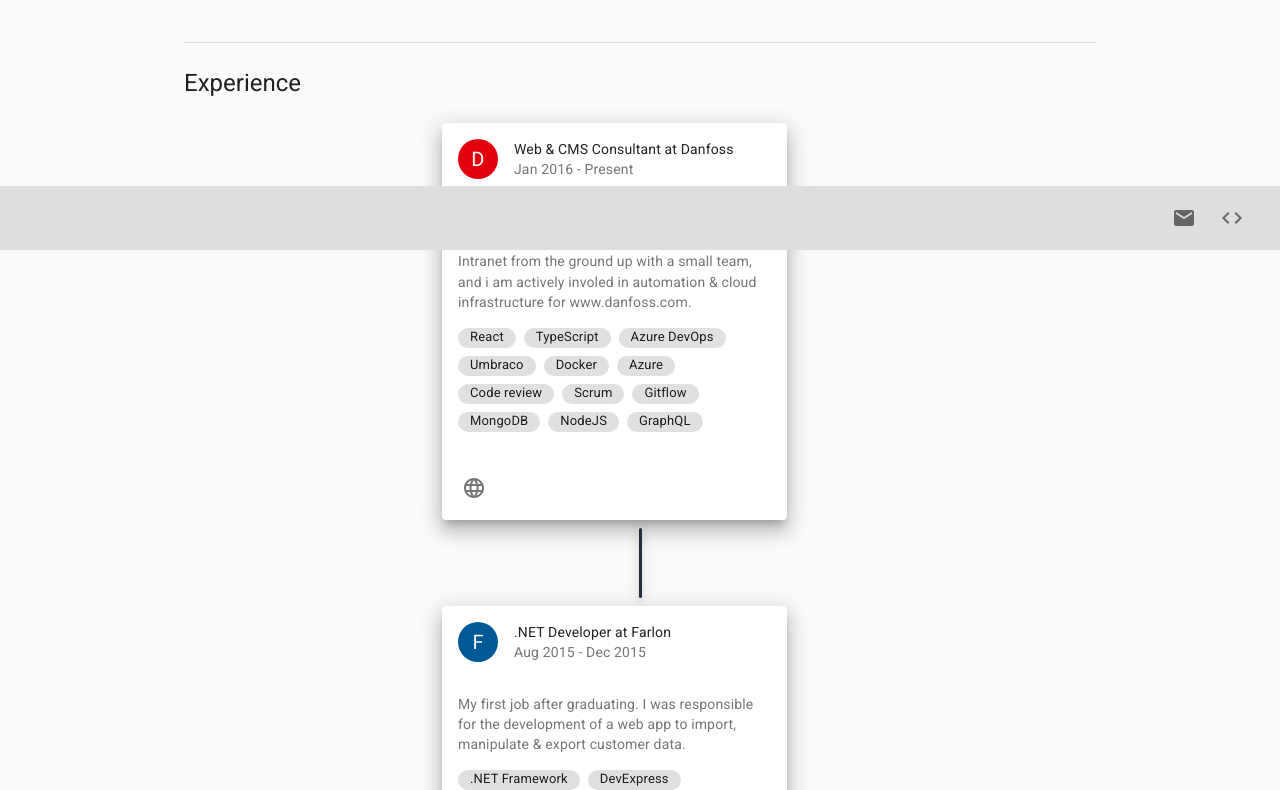
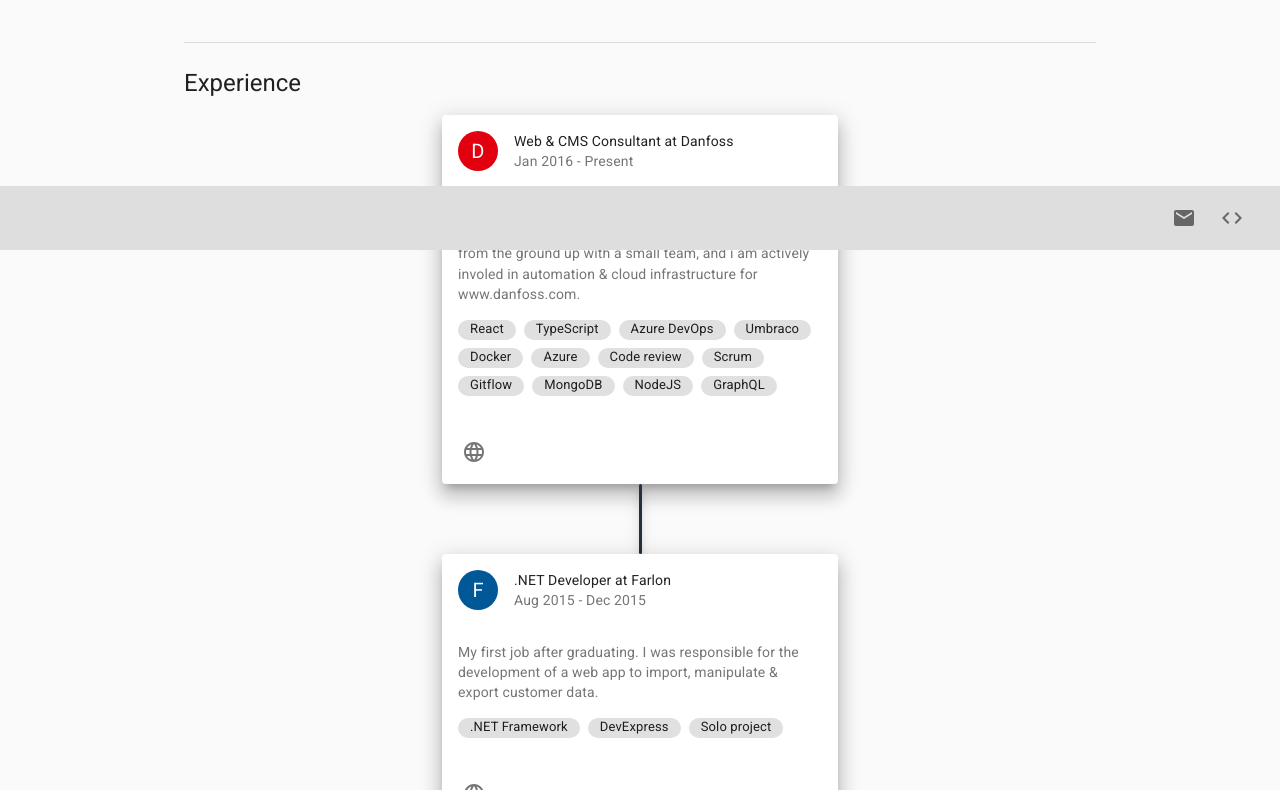
Before and after one commit to alexbechmann/cv, a React (Create React App) app: page / in a window 1280 px wide. Shown: the part 550-1340 px from the top of the page. Built offline with nearby package versions, Linux system fonts and the light colour scheme.

Commit message:
fixed card size

```diff
--- a/src/components/Experience.tsx
+++ b/src/components/Experience.tsx
@@ -73,7 +73,7 @@ const Experience = () => {
   const classes = useStyles({});
   return (
     <Container maxWidth="xs">
-      <Grid container spacing={2} className={classes.root}>
+      <Grid container className={classes.root}>
         {jobs
           .map((job, index) => (
             <Slide key={job.companyName} in={true} direction={index % 2 ? 'left' : 'right'}>
--- a/src/components/JobCard.tsx
+++ b/src/components/JobCard.tsx
@@ -6,9 +6,7 @@ import Typography from '@material-ui/core/Typography';
 import LanguageIcon from '@material-ui/icons/Language';
 
 const useStyles = makeStyles((theme: Theme) => ({
-  card: {
-    maxWidth: 345
-  },
+  card: {},
   media: {
     height: 0,
     paddingTop: '56.25%' // 16:9
```
